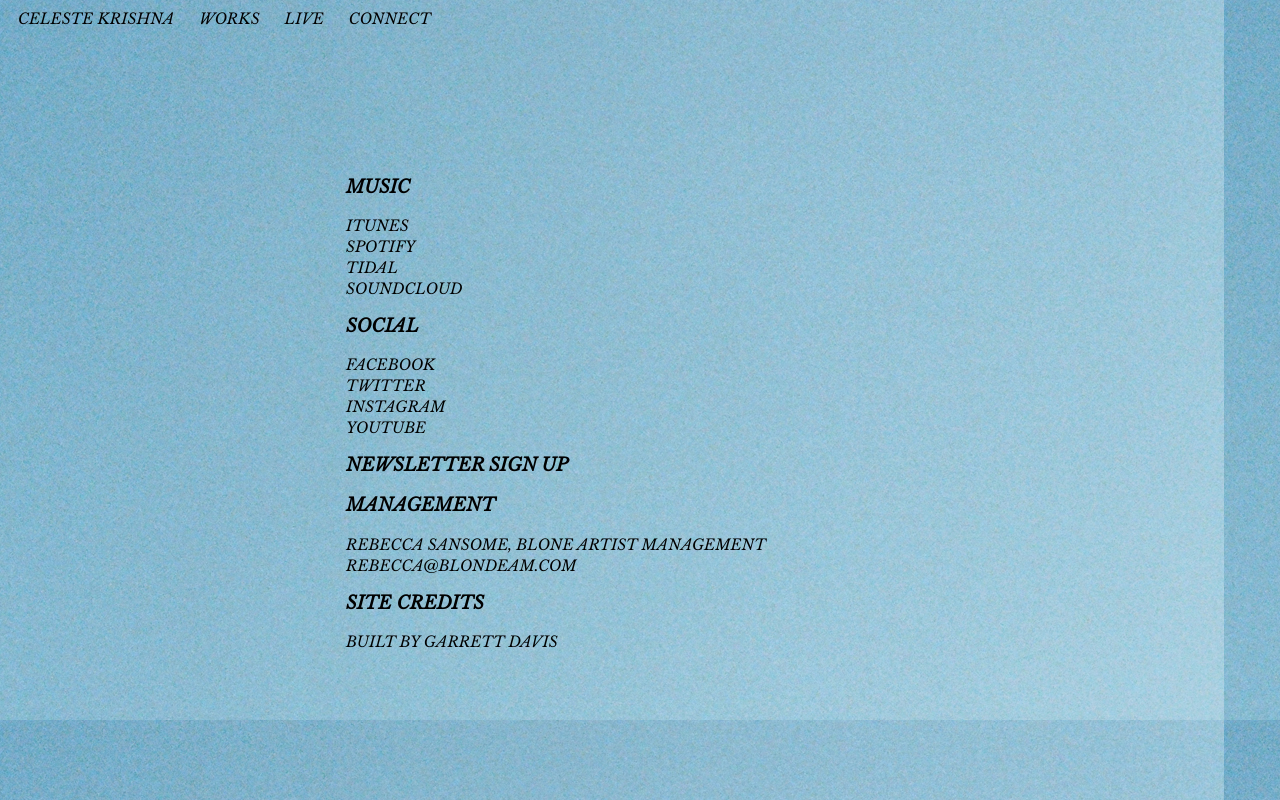
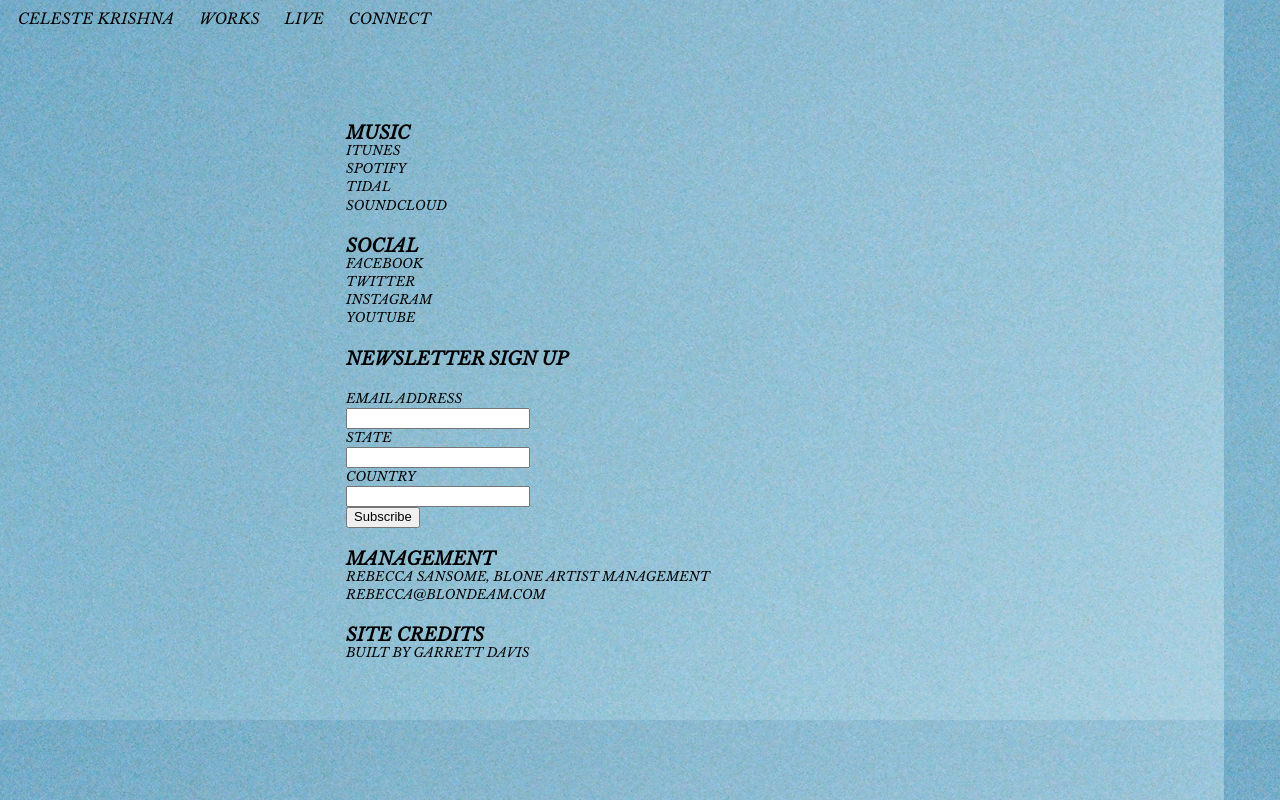
Before and after one commit to imphatic/www.celestekrishna.com, a Django app: page /connect in a window 1280 px wide. Run offline with Django 3.2, Linux system fonts and the light colour scheme; some libraries are stand-ins or nearby versions.

Commit message:
Finished build out of main site

```diff
--- a/home/templates/home/connect.html
+++ b/home/templates/home/connect.html
@@ -5,34 +5,60 @@
 {% block content %}
 <div class="pageConnect">
 
+    <h2>Music</h2>
     <p>
-        <h2>Music</h2>
-        <a href="#">iTunes</a><br>
-        <a href="#">Spotify</a><br>
-        <a href="#">Tidal</a><br>
-        <a href="#">Soundcloud</a>
+        <a href="https://itunes.apple.com/us/artist/celeste-krishna/id1240257138" target="_blank">iTunes</a><br>
+        <a href="https://open.spotify.com/artist/4fHswCzZBwNyv68zJk0yDC" target="_blank">Spotify</a><br>
+        <a href="https://listen.tidal.com/artist/8791322" target="_blank">Tidal</a><br>
+        <a href="https://soundcloud.com/celestekrishna" target="_blank">Soundcloud</a>
     </p>
 
+    <h2>Social</h2>
     <p>
-        <h2>Social</h2>
-        <a href="#">Facebook</a><br>
-        <a href="#">Twitter</a><br>
-        <a href="#">Instagram</a><br>
-        <a href="#">Youtube</a>
+        <a href="https://www.facebook.com/celestekrishna/" target="_blank">Facebook</a><br>
+        <a href="https://twitter.com/celeste_krishna" target="_blank">Twitter</a><br>
+        <a href="https://www.instagram.com/celeste_krishna/" target="_blank">Instagram</a><br>
+        <a href="https://www.youtube.com/channel/UCB-GQOC_GbHDR_fkq3cZnJQ" target="_blank">Youtube</a>
     </p>
 
+    <h2>Newsletter Sign Up</h2>
     <p>
-        <h2>Newsletter Sign Up</h2>
+        <!-- Begin MailChimp Signup Form -->
+        <div id="mc_embed_signup">
+            <form action="//celestekrishna.us1.list-manage.com/subscribe/post?u=1257f6c9263108b97f1cf0b4d&amp;id=2817c1156e" method="post" id="mc-embedded-subscribe-form" name="mc-embedded-subscribe-form" class="validate" target="_blank" novalidate>
+            <div id="mc_embed_signup_scroll">
+                <div class="mc-field-group">
+                    <label for="mce-EMAIL">Email Address </label><br>
+                    <input type="email" value="" name="EMAIL" class="required email" id="mce-EMAIL">
+                </div>
+                <div class="mc-field-group">
+                    <label for="mce-STATE">State </label><br>
+                    <input type="text" value="" name="STATE" class="" id="mce-STATE">
+                </div>
+                <div class="mc-field-group">
+                    <label for="mce-COUNTRY">Country </label><br>
+                    <input type="text" value="" name="COUNTRY" class="" id="mce-COUNTRY">
+                </div>
+                    <div id="mce-responses" class="clear">
+                        <div class="response" id="mce-error-response" style="display:none"></div>
+                        <div class="response" id="mce-success-response" style="display:none"></div>
+                    </div>    <!-- real people should not fill this in and expect good things - do not remove this or risk form bot signups-->
+                <div style="position: absolute; left: -5000px;" aria-hidden="true"><input type="text" name="b_1257f6c9263108b97f1cf0b4d_2817c1156e" tabindex="-1" value="""></div>
+                <div class="clear"><input type="submit" value="Subscribe" name="subscribe" id="mc-embedded-subscribe" class="button"></div>
+            </div>
+            </form>
+        </div>
+        <!--End mc_embed_signup-->
     </p>
 
+    <h2>Management</h2>
     <p>
-        <h2>Management</h2>
         Rebecca Sansome, Blone Artist Management<br>
         <a href="mailto:rebecca@blondeam.com">rebecca@blondeam.com</a>
     </p>
 
+    <h2>Site Credits</h2>
     <p>
-        <h2>Site Credits</h2>
         <a href="http://www.imphatic.com" target="_blank">Built By Garrett Davis</a>
     </p>
 </div>
--- a/public/css/main.css
+++ b/public/css/main.css
@@ -101,7 +101,7 @@
         font-family: 'Libre Baskerville', serif;
         font-style:italic;
         text-transform:uppercase;
-        font-size:15px;
+        font-size:13px;
         background:url('../img/bg-home.jpg');
         color:#000000;
         padding:8px 18px;
@@ -113,13 +113,20 @@
     }
 
     h2 {
-        font-size:18px
+        font-size:18px;
+        line-height: 100%;
+        margin: 0;
+    }
+
+    p {
+        margin:0 0 22px 0;
     }
 
     nav.main ul {
         list-style:none;
         margin:0;
         padding:0;
+        font-size:15px;
     }
         nav.main > ul > li {
             float:left;
@@ -149,9 +156,15 @@
     .pageLive {
         margin:146px 0 0 264px;
     }
+        .bandsInTown {
+            max-width:800px;
+         }
+         .vids {
+            display:none;
+         }
 
     .pageConnect {
-        margin:146px 0 0 328px;
+        margin:95px 0 0 328px;
     }
 
 
```
Also changed, not shown: home/templates/home/live.html (+18 -1 lines), home/templates/home/works.html (+4 -4 lines).
